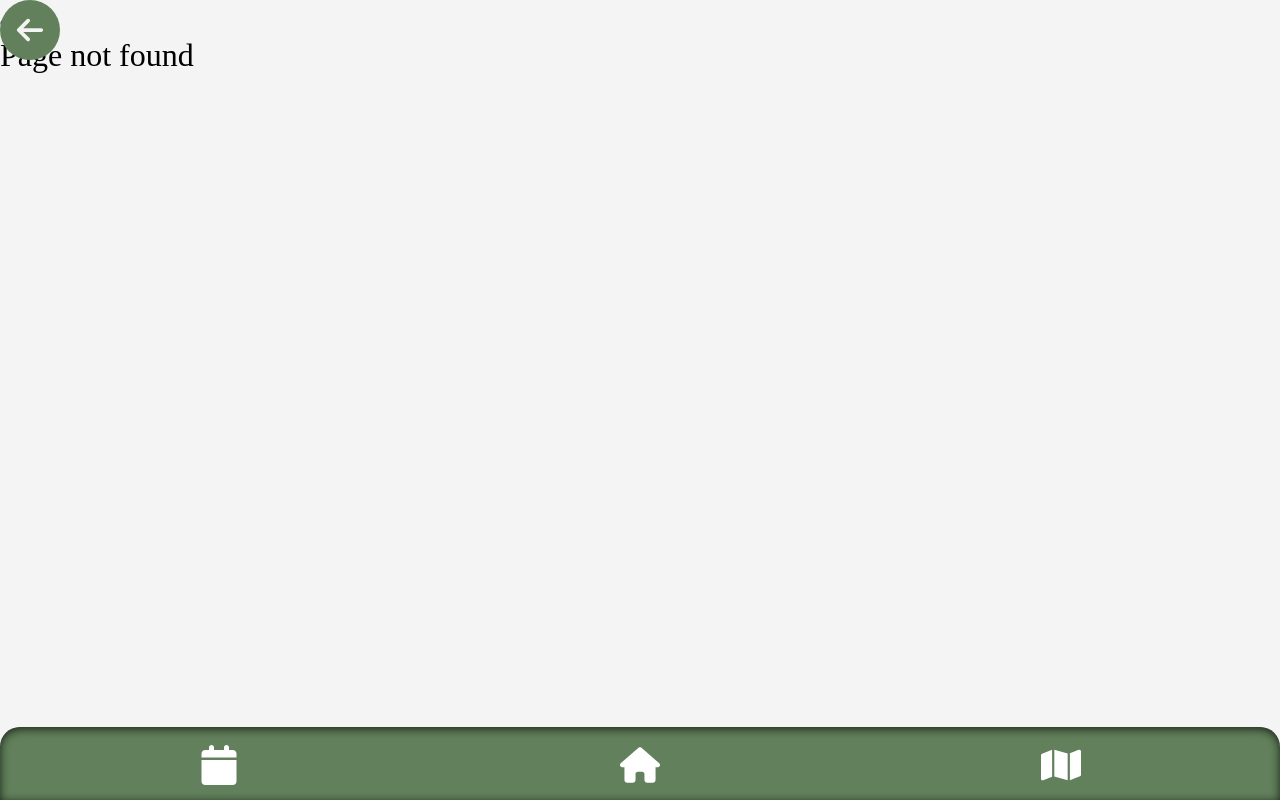
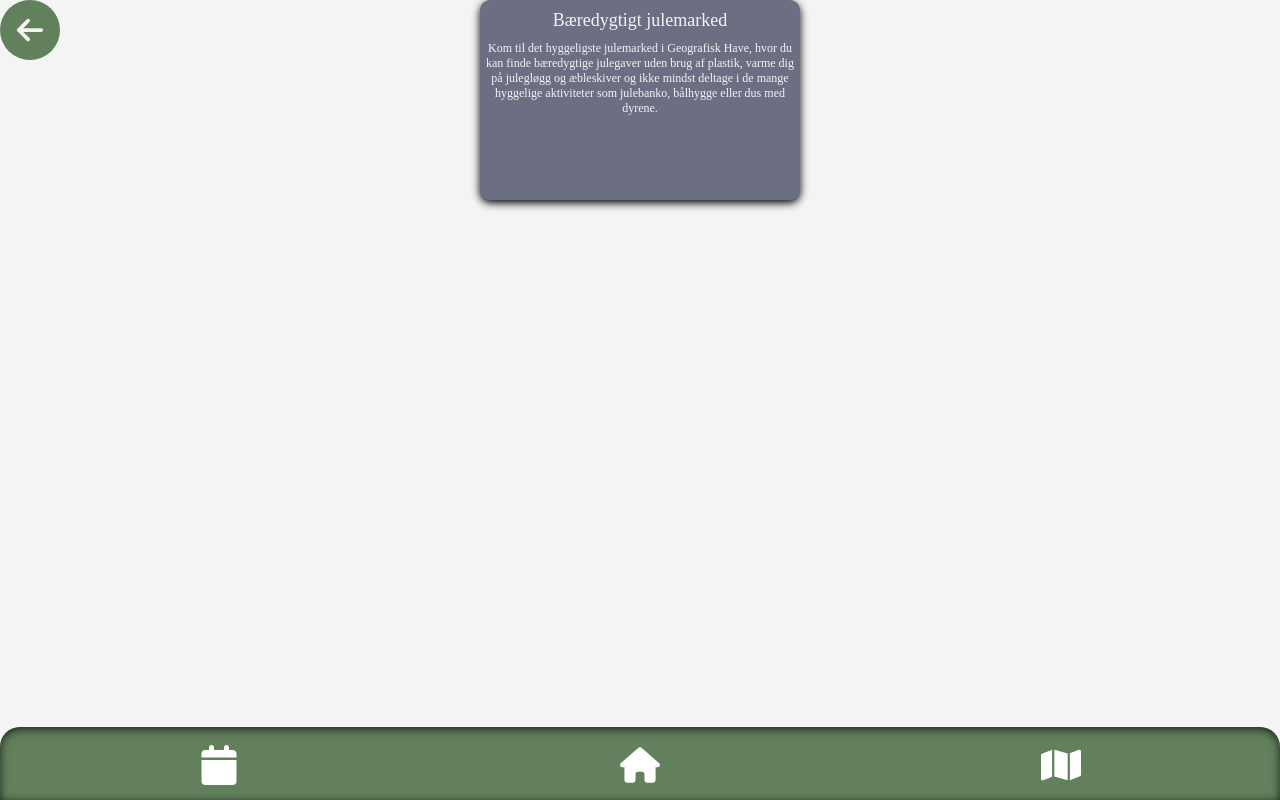
Before and after one commit to WEB-Team5-2024/Geografisk-Have-Team5, a Vue app: page /julemarked in a window 1280 px wide. Before the commit this address had no page. Built offline with nearby package versions, Linux system fonts and the light colour scheme.

Commit message:
Arbejdede med component

```diff
--- a/src/components/BigCard.vue
+++ b/src/components/BigCard.vue
@@ -1,10 +1,43 @@
 <template>
-
+    <div class="julemarkedcard">
+    <div class="julemarkedcard-titel">
+        <p>Bæredygtigt julemarked</p>
+    </div>
+    <div class="julemarkedcard-beskrivelse">
+        <p>Kom til det hyggeligste julemarked i Geografisk Have, hvor du kan finde bæredygtige julegaver uden brug af plastik, varme dig på julegløgg og æbleskiver og ikke mindst deltage i de mange hyggelige aktiviteter som julebanko, bålhygge eller dus med dyrene.</p>
+    </div>
+    </div>
 </template>
 
 <script setup>
 
 </script>
 <style lang="scss">
+@import '../styles/global.scss';
+.julemarkedcard{
+    background-color: $secondary-color;
+    box-shadow: $drop-shadow;
+    border-radius: 10px;
 
+    margin-left: auto;
+    margin-right: auto;
+    height: 200px;
+    width: 320px;
+}
+.julemarkedcard-beskrivelse{
+    font: $primary-font;
+    font-size: $extra-small-font-size;
+    font-weight: $regular-weight;
+    color: $background-color;
+    text-align: center;
+}
+.julemarkedcard-titel{
+    font: $primary-font;
+    font-size: $large-font-size;
+    font-weight: $bold-weight;
+    color: $background-color;
+    text-align: center;
+    padding-top: 10px;
+    padding-bottom: 10px;
+}
 </style>
--- a/src/views/julemarked.vue
+++ b/src/views/julemarked.vue
@@ -1,10 +1,12 @@
 <template>
     <TopNav />
-    <h1 class="PageNotFound">404 <br> Page not found</h1>
+
+    <BigCard />
 </template>
 
 <script setup>
     import TopNav from '../components/TopNav.vue'
+    import BigCard from '../components/BigCard.vue'
 </script>
 <style lang="scss">
 
```
